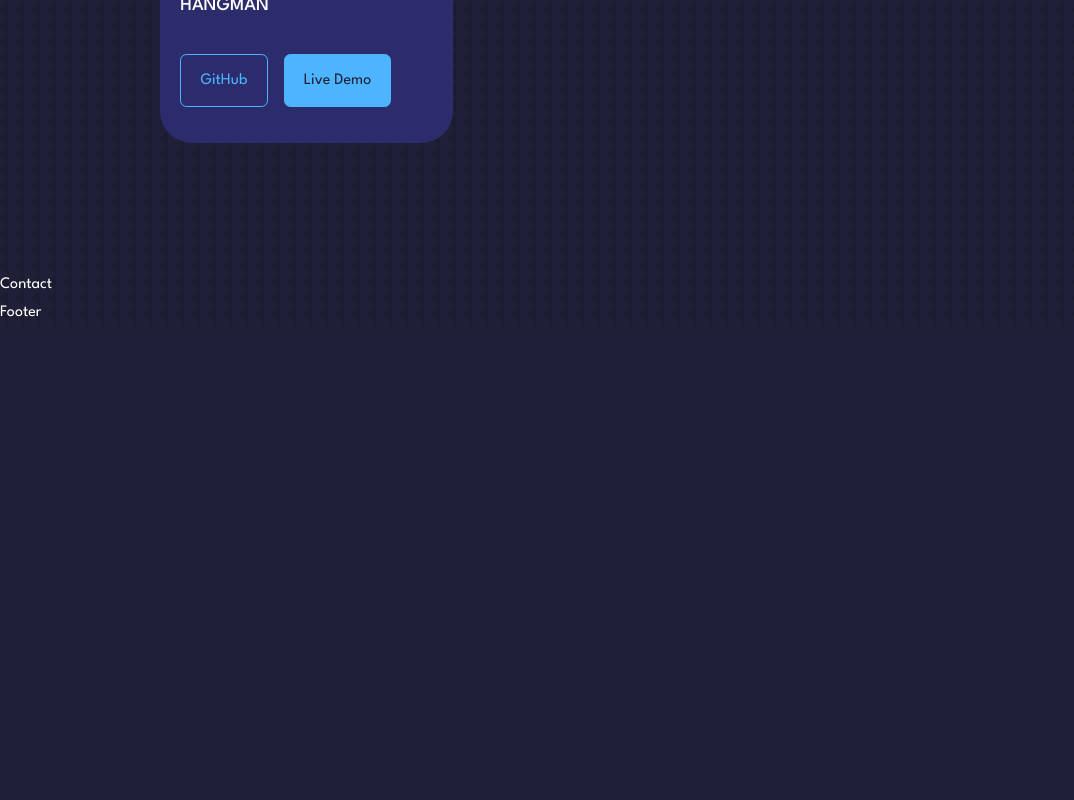
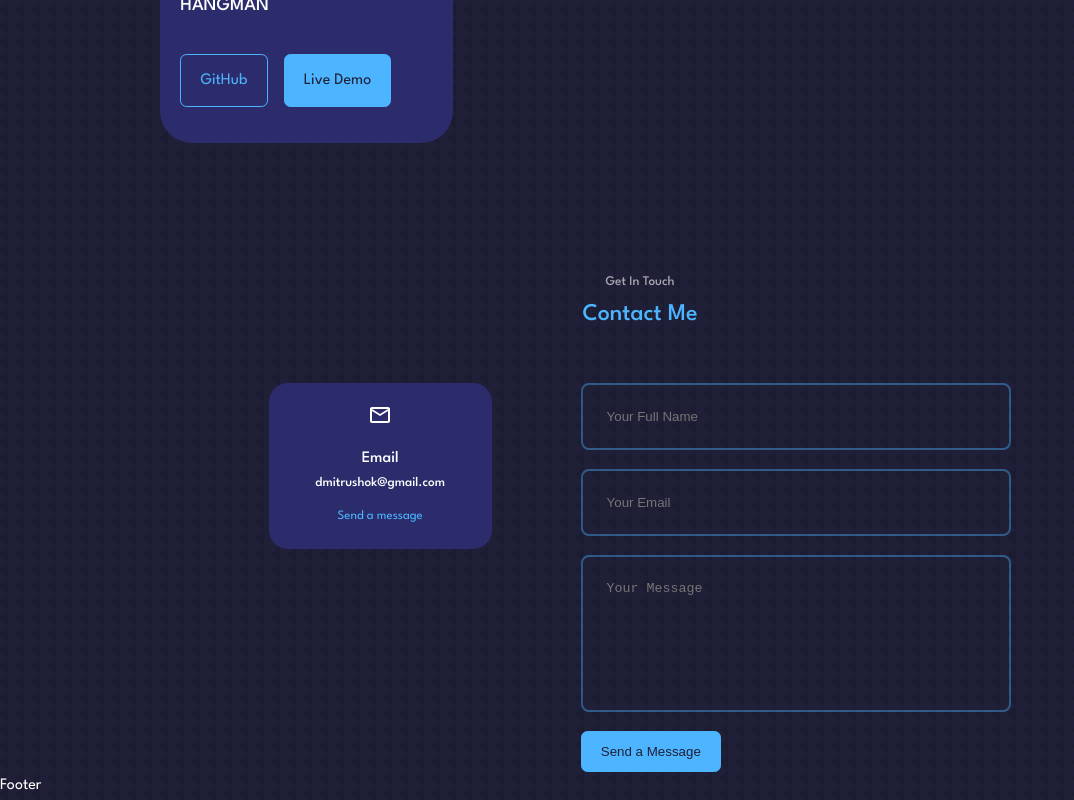
Before and after one commit to dmitryulasau/Portfolio-DU, a React (Create React App) app: page / in a window 1280 px wide. Shown: the part 3534-4334 px from the top of the page, without its empty margins (0-1074 px from the left). Before the commit the page ends 3860 px from the top, so only its background shows below. Built offline with nearby package versions, Linux system fonts and the light colour scheme.

Commit message:
feat: add contact section

```diff
--- a/src/components/contact/Contact.jsx
+++ b/src/components/contact/Contact.jsx
@@ -1,6 +1,46 @@
 import React from "react";
 import "./contact.css";
+import { MdOutlineMailOutline } from "react-icons/md";
 
 export default function Contact() {
-  return <section id="contact">Contact</section>;
+  return (
+    <section id="contact">
+      <h5>Get In Touch</h5>
+      <h2>Contact Me</h2>
+      <div className="container contact__container">
+        <div className="contact__options">
+          <article className="contact__option">
+            <MdOutlineMailOutline className="contact__option-icon" />
+            <h4>Email</h4>
+            <h5>dmitrushok@gmail.com</h5>
+            <a
+              href="mailto:dmitrushok@gmail.com"
+              target="_blank"
+              rel="noreferrer"
+            >
+              Send a message
+            </a>
+          </article>
+        </div>
+        <form action="">
+          <input
+            type="text"
+            name="name"
+            placeholder="Your Full Name"
+            required
+          />
+          <input type="email" name="email" placeholder="Your Email" required />
+          <textarea
+            name="message"
+            rows="7"
+            placeholder="Your Message"
+            required
+          ></textarea>
+          <button type="submit" className="btn btn-primary">
+            Send a Message
+          </button>
+        </form>
+      </div>
+    </section>
+  );
 }
--- a/src/components/contact/contact.css
+++ b/src/components/contact/contact.css
@@ -0,0 +1,70 @@
+.container.contact__container {
+  width: 58%;
+  display: grid;
+  grid-template-columns: 30% 58%;
+  gap: 12%;
+}
+
+.contact__options {
+  display: flex;
+  flex-direction: column;
+  gap: 1.2rem;
+}
+
+.contact__option {
+  background: var(--color-background-variant);
+  padding: 1.2rem;
+  border-radius: 1.2rem;
+  text-align: center;
+  border: 1px solid transparent;
+  transition: var(--transition);
+}
+
+.contact__option:hover {
+  background: transparent;
+  border-color: var(--color-primary-variant);
+}
+
+.contact__option-icon {
+  font-size: 1.5rem;
+  margin-bottom: 0.5rem;
+}
+
+.contact__option a {
+  margin-top: 0.7rem;
+  display: inline-block;
+  font-size: 0.8rem;
+}
+
+/* FORM */
+form {
+  display: flex;
+  flex-direction: column;
+  gap: 1.2rem;
+}
+
+input,
+textarea {
+  width: 100%;
+  padding: 1.5rem;
+  border-radius: 0.5rem;
+  background: transparent;
+  border: 2px solid var(--color-primary-variant);
+  resize: none;
+  color: var(--white);
+}
+
+/* MEDIA MEDIUM */
+@media screen and (max-width: 1024px) {
+  .container.contact__container {
+    grid-template-columns: 1fr;
+    gap: 2rem;
+  }
+}
+
+/* MEDIA SMALL */
+@media screen and (max-width: 600px) {
+  .container.contact__container {
+    width: var(--container-width-sm);
+  }
+}
```
